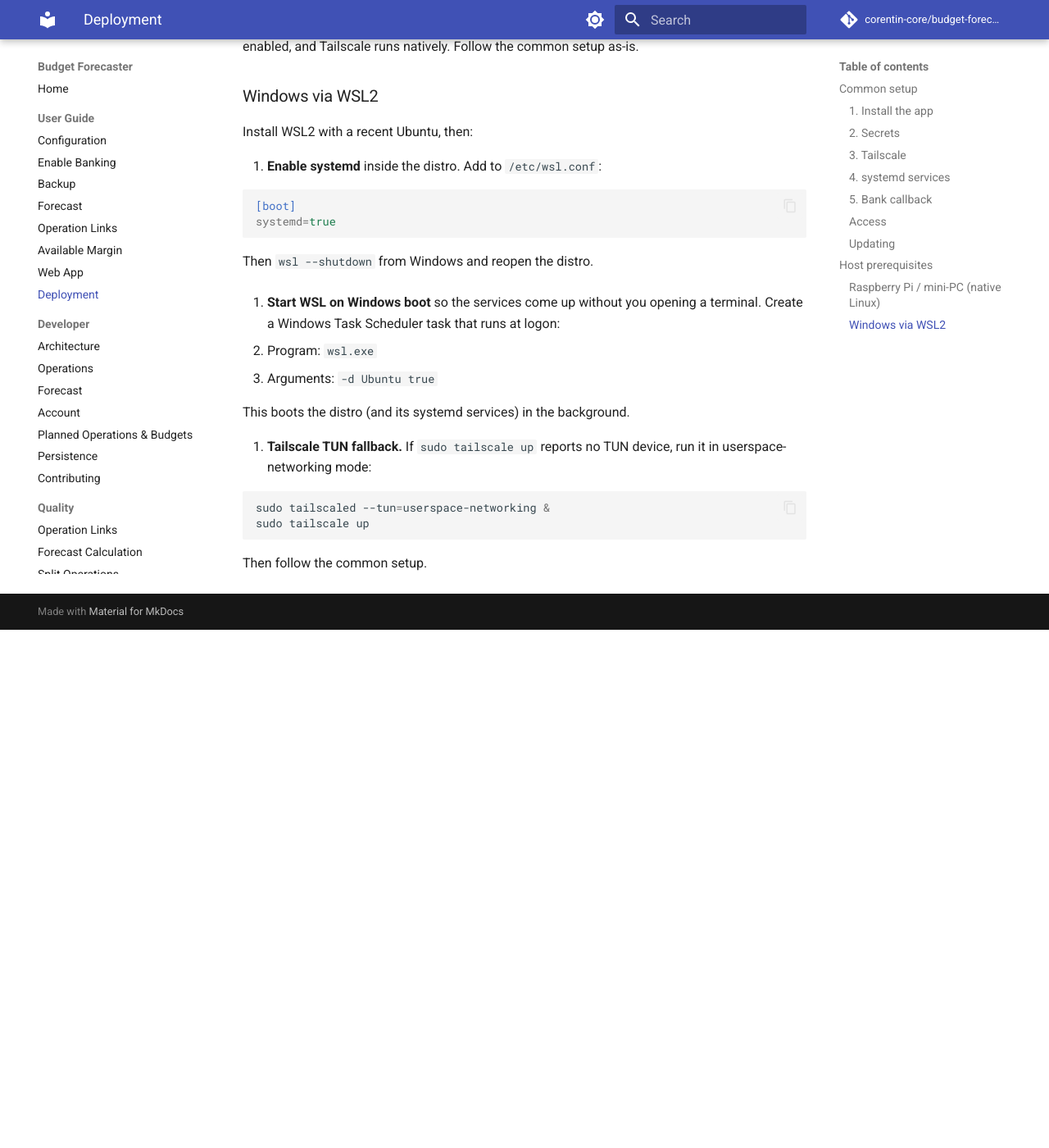
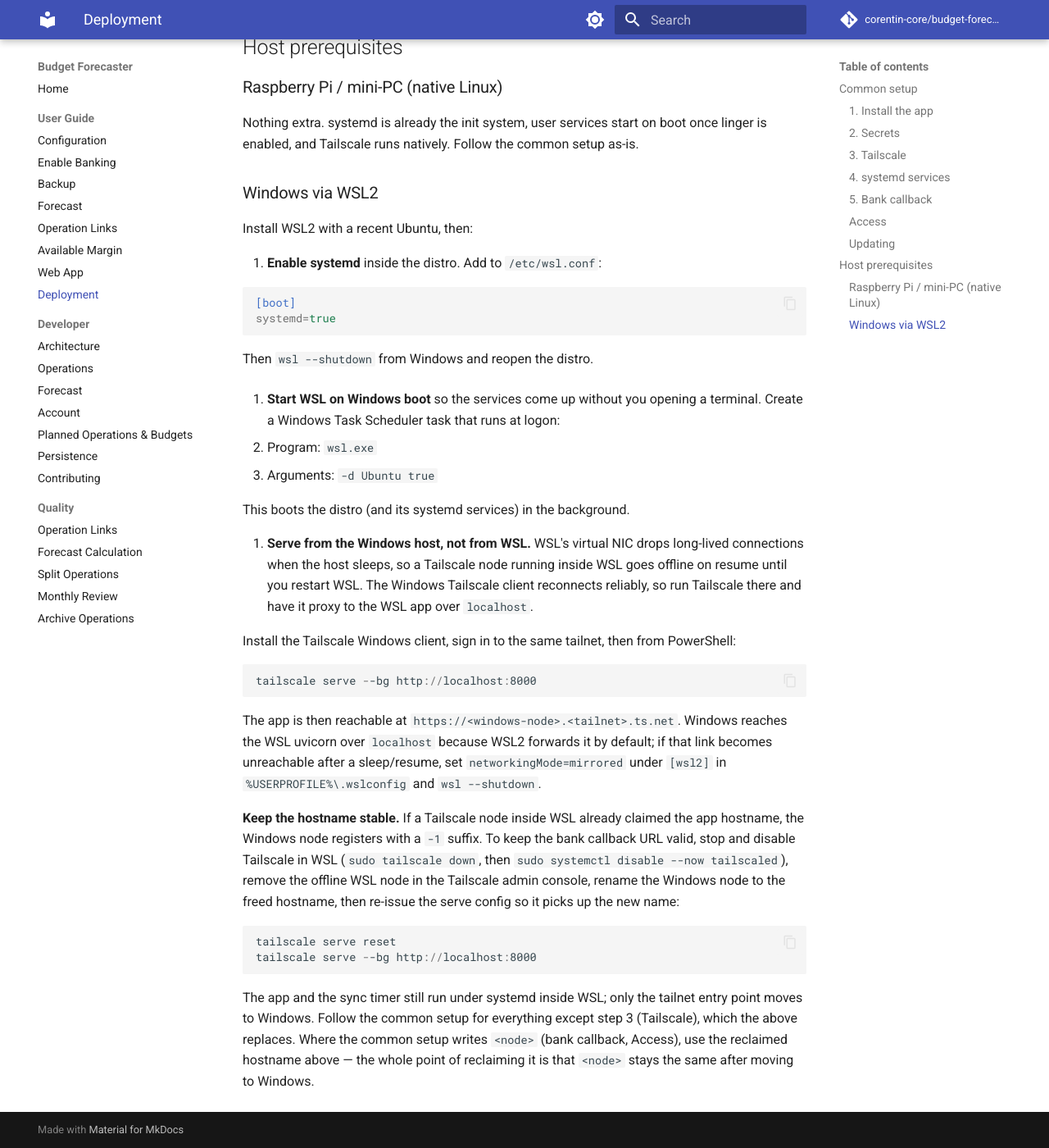
Before and after one commit to corentin-core/budget-forecaster, an MkDocs documentation site: the page built from docs/user/deployment.md, in a window 1280 px wide and 1400 px high, scrolled down 2978 px. Shown: the whole window at 82% size. Built offline with MkDocs 1.6.1 and Material for MkDocs 9.7.7, drawn with Linux system fonts in a browser that asks for light colours; comment, search, counter and statistics services are not loaded; before the commit the page ends 3746 px from its top, so only the background shows below that; some of the changed text lies outside the part shown.

Commit message:
docs: serve web app from Windows node on WSL2 (#333)
* docs: serve web app from Windows node on WSL2

Running Tailscale inside WSL leaves the node offline after the Windows host
sleeps, since WSL's NIC drops the tailnet long-poll. Document serving from the
Windows host instead, proxying to the WSL app over localhost, plus the
hostname-reclaim steps that keep the bank callback URL valid.

Closes #320

* docs: clarify that <node> is the reclaimed hostname on WSL2

Note in the Windows section that the common-setup <node> placeholder (bank
callback, Access) is the hostname reclaimed on the Windows node, so a WSL2
reader isn't left wondering whether it differs from <windows-node>.

````diff
--- a/docs/user/deployment.md
+++ b/docs/user/deployment.md
@@ -79,6 +79,11 @@
 
 `tailscale serve` persists across reboots. Find your node name with `tailscale status`;
 the app is then reachable at `https://<node>.<tailnet>.ts.net`.
+
+> **On WSL2, do not run Tailscale inside the distro.** WSL's virtual NIC drops the
+> tailnet connection when the Windows host sleeps, leaving the node offline until you
+> restart WSL. Run Tailscale on the **Windows** host instead and let it proxy to the
+> app. Skip this step here and follow [Windows via WSL2](#windows-via-wsl2).
 
 ### 4. systemd services
 
@@ -163,12 +168,37 @@
 
    This boots the distro (and its systemd services) in the background.
 
-3. **Tailscale TUN fallback.** If `sudo tailscale up` reports no TUN device, run it in
-   userspace-networking mode:
+3. **Serve from the Windows host, not from WSL.** WSL's virtual NIC drops long-lived
+   connections when the host sleeps, so a Tailscale node running inside WSL goes offline
+   on resume until you restart WSL. The Windows Tailscale client reconnects reliably, so
+   run Tailscale there and have it proxy to the WSL app over `localhost`.
 
-   ```bash
-   sudo tailscaled --tun=userspace-networking &
-   sudo tailscale up
+   Install the Tailscale Windows client, sign in to the same tailnet, then from
+   PowerShell:
+
+   ```powershell
+   tailscale serve --bg http://localhost:8000
    ```
 
-Then follow the common setup.
+   The app is then reachable at `https://<windows-node>.<tailnet>.ts.net`. Windows
+   reaches the WSL uvicorn over `localhost` because WSL2 forwards it by default; if that
+   link becomes unreachable after a sleep/resume, set `networkingMode=mirrored` under
+   `[wsl2]` in `%USERPROFILE%\.wslconfig` and `wsl --shutdown`.
+
+   **Keep the hostname stable.** If a Tailscale node inside WSL already claimed the app
+   hostname, the Windows node registers with a `-1` suffix. To keep the bank callback
+   URL valid, stop and disable Tailscale in WSL (`sudo tailscale down`, then
+   `sudo systemctl disable --now tailscaled`), remove the offline WSL node in the
+   Tailscale admin console, rename the Windows node to the freed hostname, then re-issue
+   the serve config so it picks up the new name:
+
+   ```powershell
+   tailscale serve reset
+   tailscale serve --bg http://localhost:8000
+   ```
+
+The app and the sync timer still run under systemd inside WSL; only the tailnet entry
+point moves to Windows. Follow the common setup for everything except step 3
+(Tailscale), which the above replaces. Where the common setup writes `<node>` (bank
+callback, Access), use the reclaimed hostname above — the whole point of reclaiming it
+is that `<node>` stays the same after moving to Windows.
````
